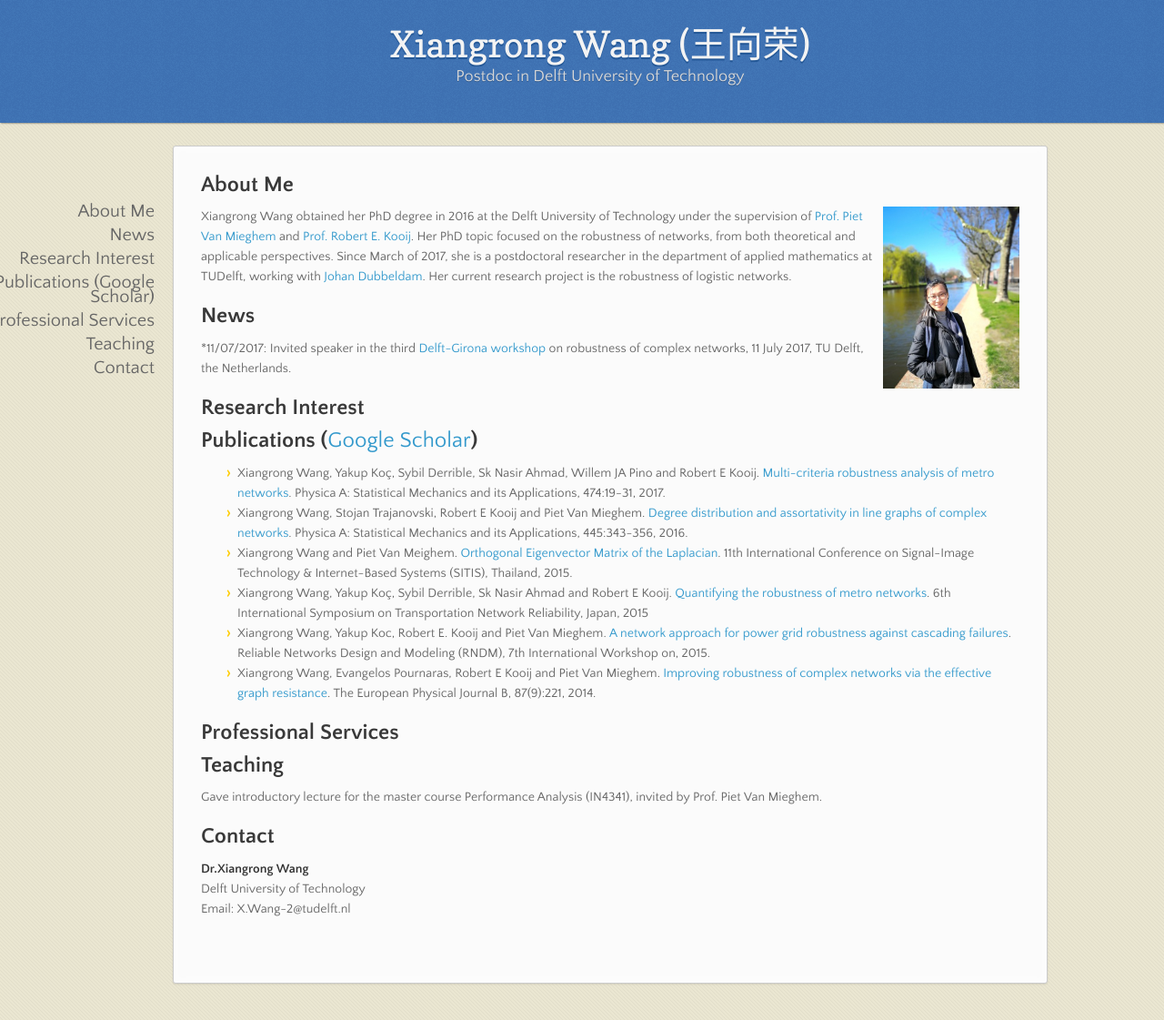
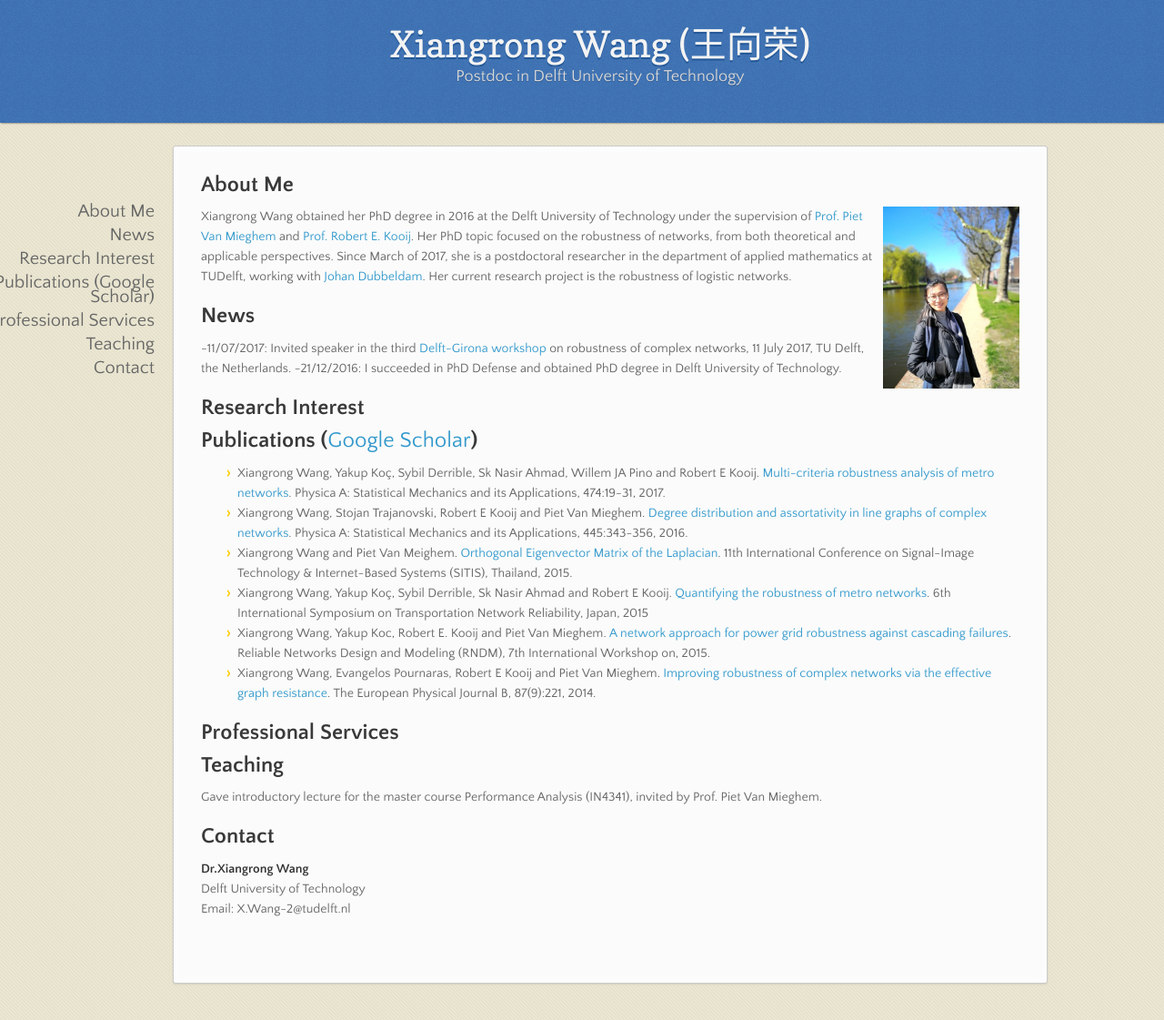
Before and after one commit to xiangrongwang/xiangrongwang.github.io, a Jekyll site: the page built from index.md, in a window 1280 px wide and 1121 px high. Shown: the whole window at 91% size. Built offline with Jekyll 4.4.1, drawn with Linux system fonts in a browser that asks for light colours; nearby versions of some CDN libraries; our own code applies the rules of GitHub Pages for plain Markdown files.

Commit message:
Create index.md

```diff
--- a/index.md
+++ b/index.md
@@ -5,8 +5,8 @@ Xiangrong Wang obtained her PhD degree in 2016 at the Delft University of Techno
 Her PhD topic focused on the robustness of networks,  from both theoretical and applicable perspectives. Since March of 2017, she is a postdoctoral researcher in the department of applied mathematics at TUDelft, working with [Johan Dubbeldam](http://ta.twi.tudelft.nl/dv/users/dubbel/).  Her current research project is the robustness of logistic networks.
 
 ## News
-*11/07/2017: Invited speaker in the third [Delft-Girona workshop](https://www.nas.ewi.tudelft.nl/rocn/index.html) on robustness of complex networks, 11 July 2017, TU Delft, the Netherlands.
-
+-11/07/2017: Invited speaker in the third [Delft-Girona workshop](https://www.nas.ewi.tudelft.nl/rocn/index.html) on robustness of complex networks, 11 July 2017, TU Delft, the Netherlands.
+-21/12/2016: I succeeded in PhD Defense and obtained PhD degree in Delft University of Technology.
 
 ## Research Interest
 
```
